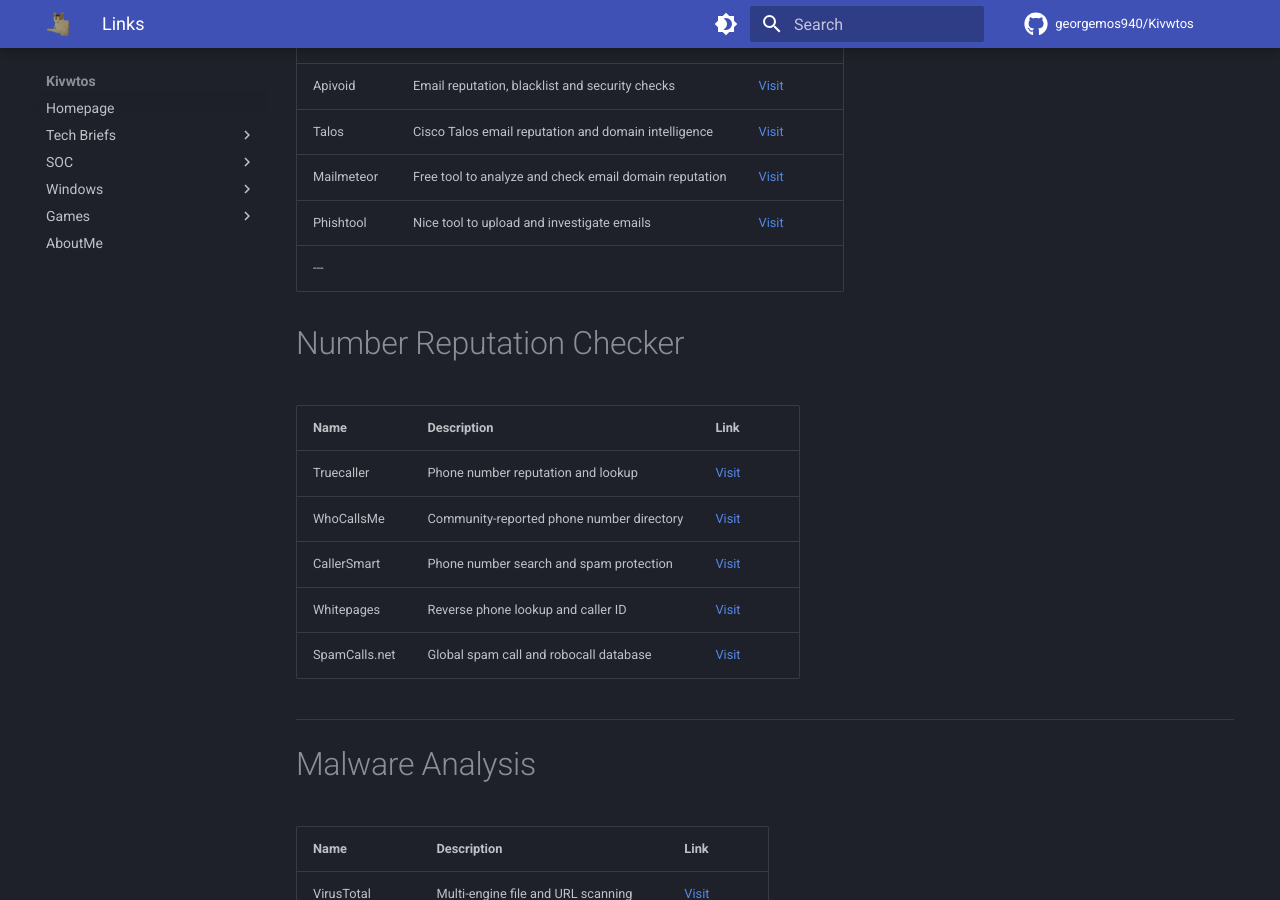
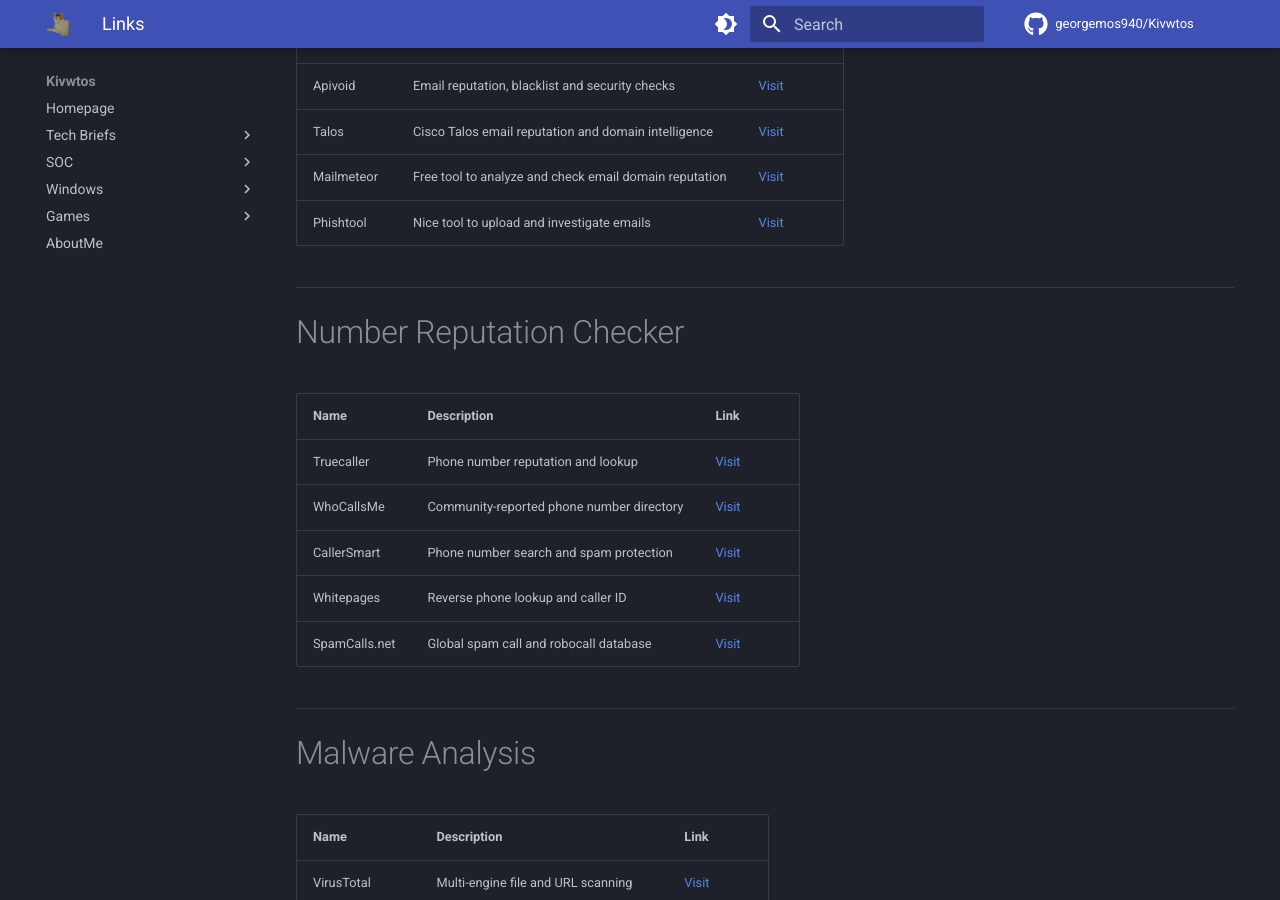
Before and after one commit to georgemos940/Kivwtos, an MkDocs documentation site: the page built from docs/soc/links.md, in a window 1280 px wide and 900 px high, scrolled down 2890 px. Built offline with MkDocs 1.6.1 and Material for MkDocs 9.7.7, drawn with Linux system fonts in a browser that asks for light colours; comment, search, counter and statistics services are not loaded.

Commit message:
update fix

```diff
--- a/docs/soc/links.md
+++ b/docs/soc/links.md
@@ -74,13 +74,14 @@
 
 # Email Checker
 
-| Name         | Description                                             | Link                                                                 |
-| ------------ | ------------------------------------------------------- | -------------------------------------------------------------------- |
-| SpamHaus     | Checks if an email domain or IP is listed for spamming  | [Visit](https://check.spamhaus.org)                                  |
-| Apivoid      | Email reputation, blacklist and security checks         | [Visit](https://www.apivoid.com/tools/email-reputation-check)        |
-| Talos        | Cisco Talos email reputation and domain intelligence    | [Visit](https://talosintelligence.com/reputation_center/email_rep)   |
-| Mailmeteor   | Free tool to analyze and check email domain reputation  | [Visit](https://mailmeteor.com/tools/email-reputation)               |
-| Phishtool   | Nice tool to upload and investigate emails  | [Visit](https://app.phishtool.com)               |
+| Name       | Description                                            | Link                                                               |
+| ---------- | ------------------------------------------------------ | ------------------------------------------------------------------ |
+| SpamHaus   | Checks if an email domain or IP is listed for spamming | [Visit](https://check.spamhaus.org)                                |
+| Apivoid    | Email reputation, blacklist and security checks        | [Visit](https://www.apivoid.com/tools/email-reputation-check)      |
+| Talos      | Cisco Talos email reputation and domain intelligence   | [Visit](https://talosintelligence.com/reputation_center/email_rep) |
+| Mailmeteor | Free tool to analyze and check email domain reputation | [Visit](https://mailmeteor.com/tools/email-reputation)             |
+| Phishtool  | Nice tool to upload and investigate emails             | [Visit](https://app.phishtool.com)                                 |
+
 ---
 
 # Number Reputation Checker
```
Also changed, not shown: docs/tech briefs/CTI/yara-rules.md (+0 -2 lines), docs/.obsidian/workspace.json.
